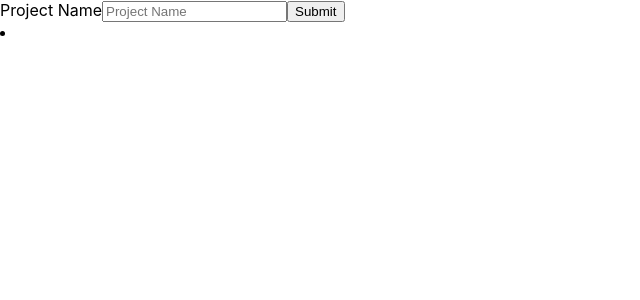
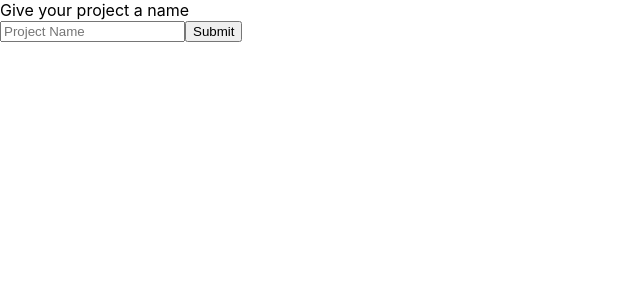
Before and after one commit to ksummerill/vintage-camper-restore, a React (Create React App) app: page /projects/new in a window 1280 px wide. Shown: the top 300 px of the page, without its empty margins (0-640 px from the left). Built offline with nearby package versions, Linux system fonts and the light colour scheme; no server answers.

Commit message:
add switch, rename input label

```diff
--- a/src/components/Project.js
+++ b/src/components/Project.js
@@ -6,9 +6,9 @@ const Project = (props) => {
   let project = props.projects.filter(project => project.id == props.match.params.id)[0]
 
   return (
-    <li>
+    <h2>
       {project ? project.name : null}
-    </li>
+    </h2>
   )
 
 }
--- a/src/components/ProjectInput.js
+++ b/src/components/ProjectInput.js
@@ -26,7 +26,7 @@ class ProjectInput extends React.Component {
     return (
       <div>
         <form onSubmit={(event) => this.handleSubmit(event)}>
-          <label>Project Name</label>
+          <label>Give your project a name</label><br></br>
           <input type="text" name="name" value={this.state.name} onChange={(event) => this.handleChange(event)} placeholder="Project Name"/>
           <input type="submit" value="Submit"/>
         </form>
--- a/src/containers/ProjectsContainer.js
+++ b/src/containers/ProjectsContainer.js
@@ -4,7 +4,7 @@ import {fetchProjects} from '../actions/fetchProjects'
 import Projects from '../components/Projects'
 import Project from '../components/Project'
 import ProjectInput from '../components/ProjectInput'
-import {Route} from 'react-router-dom'
+import {Route, Switch} from 'react-router-dom'
 
 class ProjectsContainer extends React.Component {
 
@@ -15,9 +15,11 @@ class ProjectsContainer extends React.Component {
   render() {
     return (
       <div>
-        <Route path='/projects/new' component={ProjectInput}/>
-        <Route path='/projects/:id' render={(routerProps) => <Project {...routerProps} projects={this.props.projects}/>}/>
-        <Route exact path='/projects' render={(routerProps) => <Projects {...routerProps} projects={this.props.projects}/>}/>
+        <Switch>
+          <Route path='/projects/new' component={ProjectInput}/>
+          <Route path='/projects/:id' render={(routerProps) => <Project {...routerProps} projects={this.props.projects}/>}/>
+          <Route exact path='/projects' render={(routerProps) => <Projects {...routerProps} projects={this.props.projects}/>}/>
+        </Switch>
       </div>
     )
   }
```
